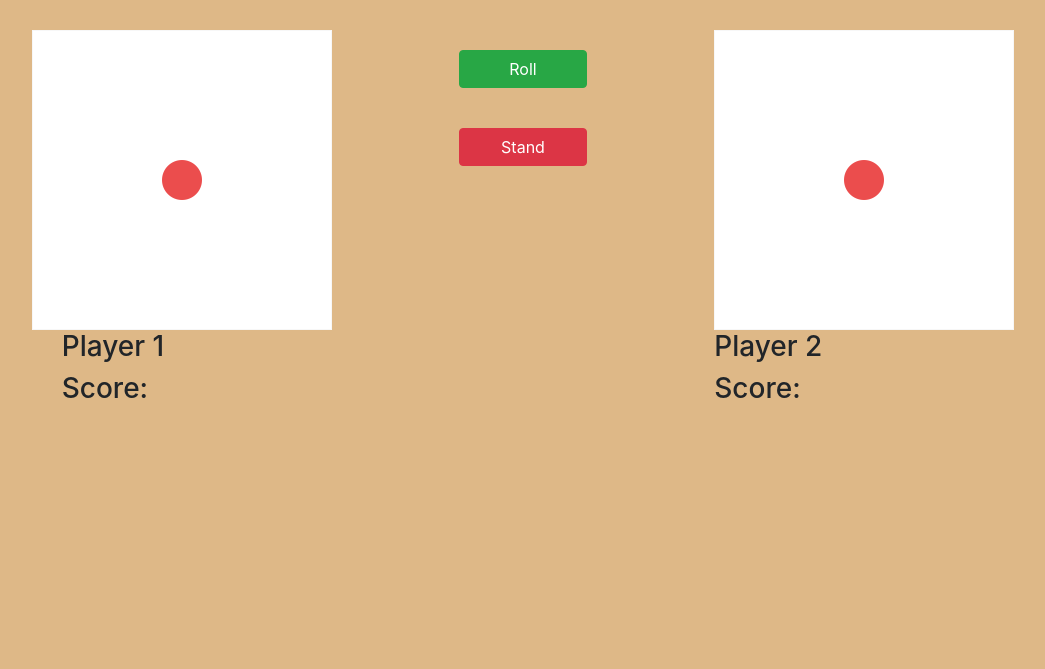
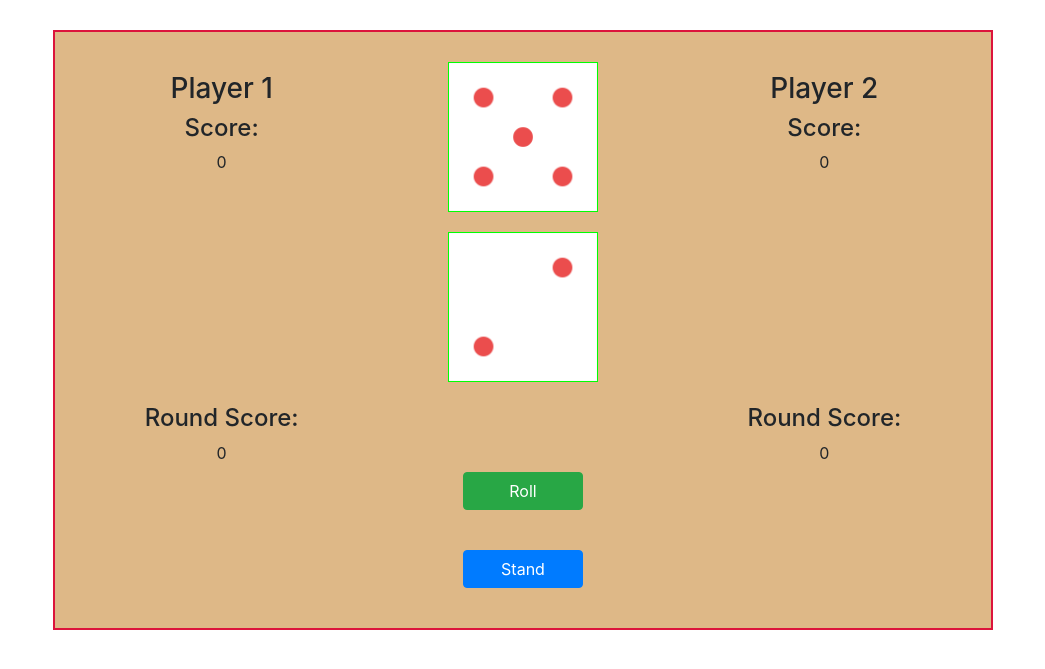
Before and after one commit to PhoenixWings7/dice-game-js, a Flask app: page /lets-play in a window 1280 px wide. Shown: the top 669 px of the page, without its empty margins (117-1162 px from the left). Run offline with Flask 2, Linux system fonts and the light colour scheme; some libraries are stand-ins or nearby versions.

Commit message:
Implemented new game ui

```diff
--- a/static/css/game.css
+++ b/static/css/game.css
@@ -12,7 +12,7 @@
 .container {
     max-width: 940px;
     background-color: burlywood;
-    margin-top: 60px;
+    margin-top: 30px;
     height: 600px;
     border: solid crimson 2px;
     display: flex;
@@ -21,7 +21,7 @@
 }
 .player-1 {
     text-align: center;
-    text-transform: uppercase;
+    /* text-transform: uppercase; */
     /* border: solid 2px lime ; */
     flex-basis: 2;
     order: 1;
@@ -29,7 +29,7 @@
 }
 .player-2 {
     text-align: center;
-    text-transform: uppercase;
+    /* text-transform: uppercase; */
     /* border: 2px lime solid; */
     flex-basis: 2;
     order: 3;
@@ -45,12 +45,13 @@
 }
 
 .images {
-    display: none;
+    /* display: none; */
+    margin-bottom: 10px;
     order: 1;
     flex-basis: 1;
 }
 .buttons {
-    margin-top: 40px;
+    margin-top: 20px;
     width: 150px;
     margin-right: auto;
     margin-left: auto;
--- a/static/css/game_page.css
+++ /dev/null
@@ -1,41 +0,0 @@
-body {
-    background-color: burlywood;
-    box-sizing: border-box;
-}
-
-.dices {
-    display: flex;
-    justify-content: space-around;
-}
-
-.dice-div {
-    margin-top: 30px;
-}
-
-#buttons {
-    display: block;
-}
-
-.btn {
-    width: 100%;
-    margin-top: 20px;
-    margin-bottom: 20px;
-}
-
-.scores-area {
-    display: flex;
-    justify-content: space-evenly;
-    margin-top: 40px;
-}
-
-.score-player-1 {
-    margin-left: 30px;
-}
-
-.score-player-2 {
-    margin-right: 80px;
-}
-
-.container {
-    height: 600px;
-}
--- a/templates/game_page.html
+++ b/templates/game_page.html
@@ -1,41 +1,45 @@
 {% extends 'layout.html' %}
 
 {% block content %}
-<link rel="stylesheet" href="{{ url_for('static', filename='css/game_page.css') }}">
+<link rel="stylesheet" href="{{ url_for('static', filename='css/game.css') }}">
+<script src="{{ url_for('static', filename='js/game.js') }}" defer></script>
 <div class="container">
-    <div class="dices">
-        <div class="dice-div">
-            <img src="{{ url_for('static', filename='images/1.png') }}" id="dice1" class="dice">
-            <div class="scores player1 score-player-1">
-                <h3>{{ player1 }}</h3>
-                <h3>Score: <span id="player1-score"></span></h3>
-            </div>
+
+    <div class="player-1">
+        <div class="content">
+            <h3>{{ player1 }}</h3>
+            <h4>Score:</h4>
+            <div id="total-score-1">0</div>
         </div>
-        <div id="buttons" class="dice-div">
-            <button id="roll" class="btn btn-success">Roll</button>
-            <button id="stand" class="btn btn-danger">Stand</button>
-        </div>
-        <div class="dice-div">
-            <img src="{{ url_for('static', filename='images/1.png') }}" id="dice2" class="dice">
-            <div class="scores player2 score-player-2">
-                <h3>{{ player2 }}</h3>
-                <h3>Score: <span id="player2-score"></span></h3>
-            </div>
+        <div class="current-score">
+            <h4>Round Score:</h4>
+            <div id="round-score-1">0</div>
         </div>
 
     </div>
+    <div class="player-2">
+        <div class="content">
+            <h3>{{ player2 }}</h3>
+            <h4>Score:</h4>
+            <div id="total-score-2">0</div>
+        </div>
+        <div class="current-score">
+            <h4>Round Score:</h4>
+            <div id="round-score-2">0</div>
+        </div>
+    </div>
 
- <!-- <div class="scores-area">
-        <div class="scores player1 score-player-1">
-            <h3>{{ player1 }}</h3>
-            <h3>Score: <span id="player1-score"></span></h3>
+    <div class="img-btns">
+        <div class="images">
+            <img src="../static/images/5.png" alt="one" class="image">
+            <img src="../static/images/2.png" alt="two" class="image">
         </div>
+        <div class="buttons">
+            <button class="btn btn-success">Roll</button>
+            <button class="btn btn-primary">Stand</button>
 
-        <div class="scores player2 score-player-2">
-            <h3>{{ player2 }}</h3>
-            <h3>Score: <span id="player2-score"></span></h3>
         </div>
-    </div> -->
+    </div>
 </div>
 
 {% endblock %}
```
Also changed, not shown: templates/game.html (deleted, +0 -55 lines), static/js/game.js (added).
